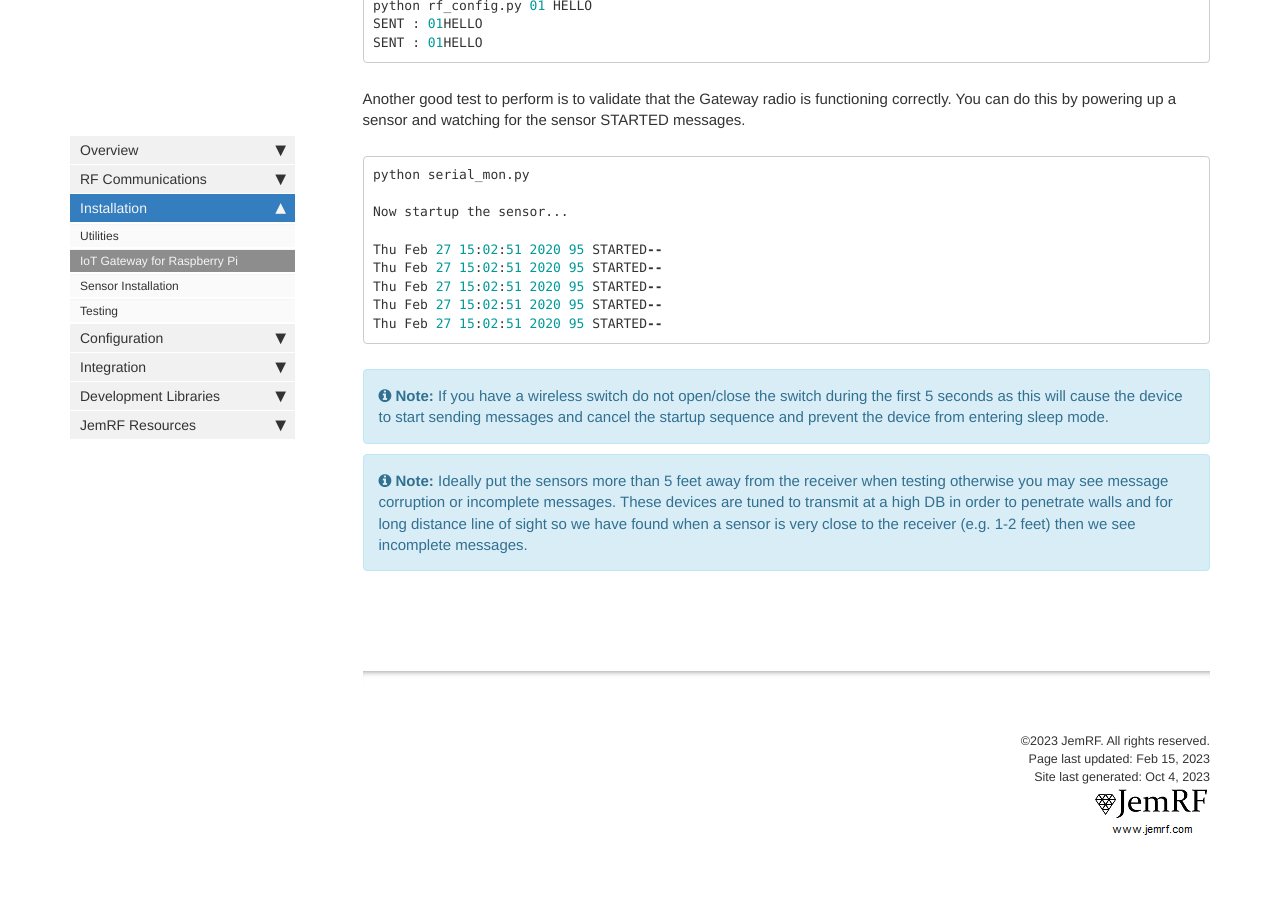
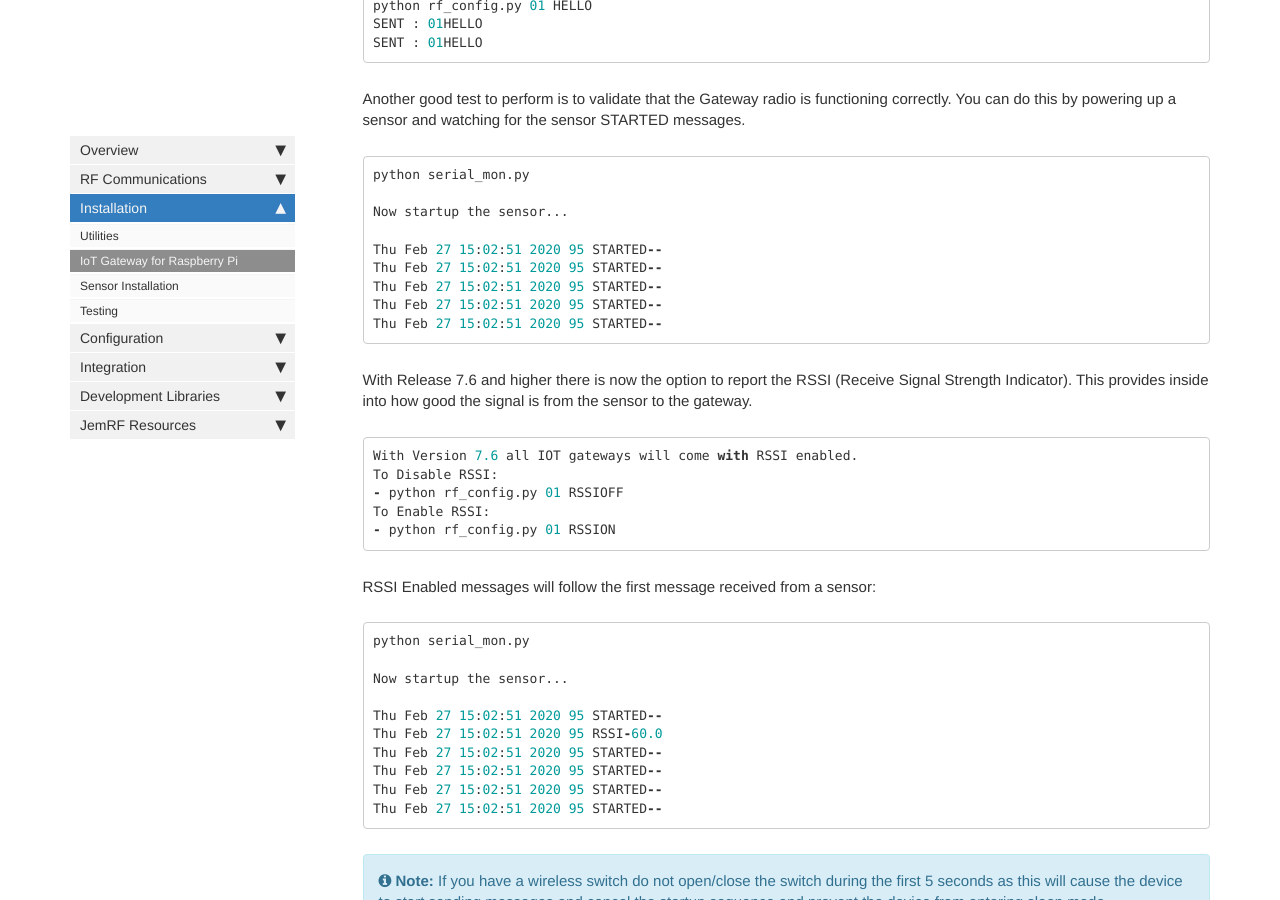
Before and after one commit to JemRF/RF-Documentation, a Jekyll site: the page built from pages/mydoc/iot_gateway.md, in a window 1280 px wide and 900 px high, scrolled down 2111 px. Built offline with Jekyll 4.4.1, drawn with Linux system fonts in a browser that asks for light colours; comment, search, counter and statistics services are not loaded; some of the changed text lies outside the part shown.

Commit message:
Update Reference docs to show new commands RSSION/OFF and INFO,  and documents on RSSI

````diff
--- a/pages/mydoc/iot_gateway.md
+++ b/pages/mydoc/iot_gateway.md
@@ -14,7 +14,7 @@ The IoT Gateway is a 10 Pin device that connects to the top 10 pins of the GPIO
 
 {% include note.html content="All IoT Gateway models can fit on any Raspberry Pi Model." %}
 {% include note.html content="Follow [this link](orangepi.html) to use an Orange Pi Zero 2."%}
-{% include note.html content="Follow [this link](usbiot.html) to install on Windows PC"%}
+{% include note.html content="Follow [this link](usbiot.html) to install the USB IOT Gateway on Windows PC"%}
 
 
 The picture below show how the gateway fits on to the Raspberry Pi.
@@ -73,7 +73,27 @@ Thu Feb 27 15:02:51 2020 95 STARTED--
 Thu Feb 27 15:02:51 2020 95 STARTED--
 Thu Feb 27 15:02:51 2020 95 STARTED--
 ```
+With Release 7.6 and higher there is now the option to report the RSSI (Receive Signal Strength Indicator). This provides inside into how good the signal is from the sensor to the gateway.
+```js
+With Version 7.6 all IOT gateways will come with RSSI enabled.
+To Disable RSSI:
+- python rf_config.py 01 RSSIOFF
+To Enable RSSI:
+- python rf_config.py 01 RSSION
+```
+RSSI Enabled messages will follow the first message received from a sensor:
+```js
+python serial_mon.py
 
+Now startup the sensor...
+
+Thu Feb 27 15:02:51 2020 95 STARTED--
+Thu Feb 27 15:02:51 2020 95 RSSI-60.0
+Thu Feb 27 15:02:51 2020 95 STARTED--
+Thu Feb 27 15:02:51 2020 95 STARTED--
+Thu Feb 27 15:02:51 2020 95 STARTED--
+Thu Feb 27 15:02:51 2020 95 STARTED--
+```
 {% include note.html content="If you have a wireless switch do not open/close the switch during the first 5 seconds as this will cause the device to start sending messages and cancel the startup sequence and prevent the device from entering sleep mode."%}
 
 {% include note.html content="Ideally put the sensors more than 5 feet away from the receiver when testing otherwise you may see message corruption or incomplete messages. These devices are tuned to transmit at a high DB in order to penetrate walls and for long distance line of sight so we have found when a sensor is very close to the receiver (e.g. 1-2 feet) then we see incomplete messages."%}
````
Also changed, not shown: pages/mydoc/rf_message_reference.md (+3 -0 lines), pages/mydoc/usbiot.md (+4 -1 lines).
